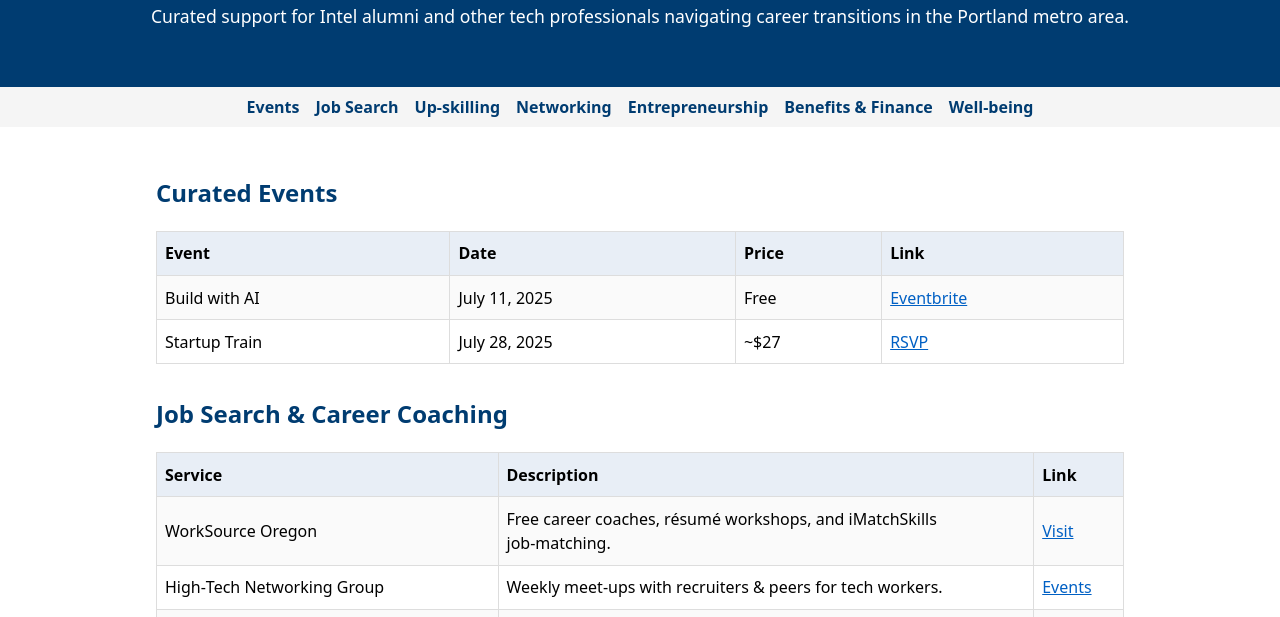
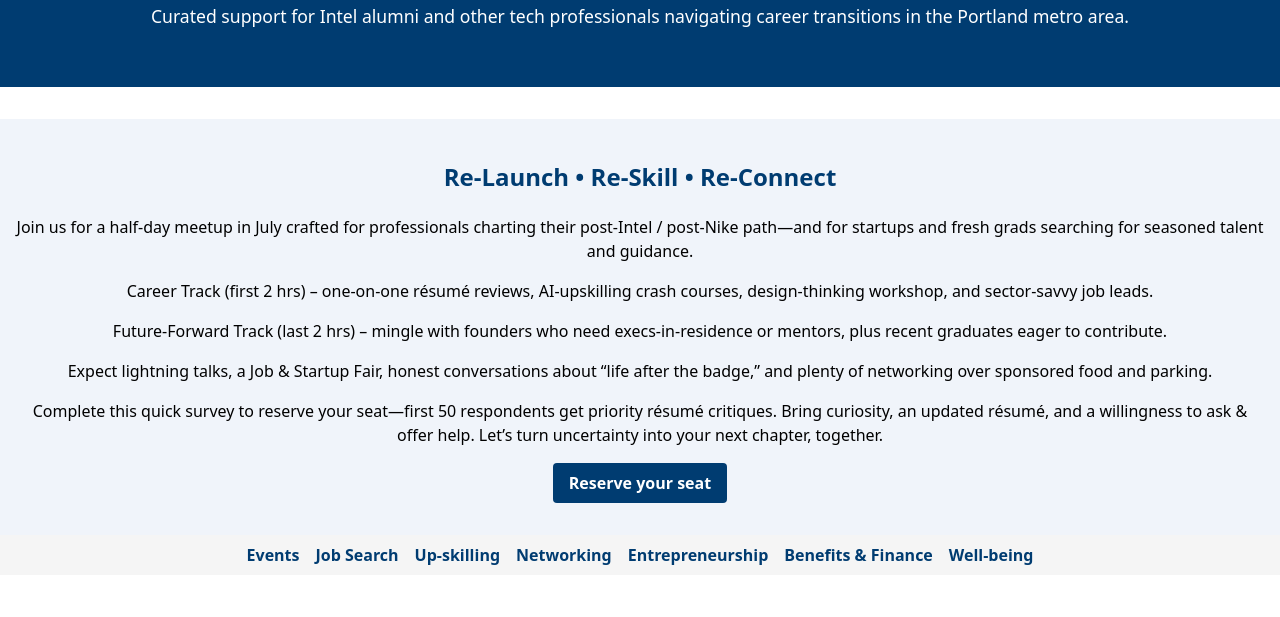
Before and after one commit to suresh-srinivas/portland-tech-resources, a plain HTML site: page index.html in a window 1280 px wide. Shown: the part 128-745 px from the top of the page. Drawn offline with Linux system fonts and the light colour scheme.

Commit message:
Update signup section with event details

```diff
--- a/index.html
+++ b/index.html
@@ -12,6 +12,16 @@
   <h1>Portland Tech Transition Resources</h1>
   <p class="tagline">Curated support for Intel alumni and other tech professionals navigating career transitions in the Portland metro area.</p>
 </header>
+
+<section class="signup">
+  <h2>Re-Launch &bull; Re-Skill &bull; Re-Connect</h2>
+  <p>Join us for a half-day meetup in July crafted for professionals charting their post-Intel / post-Nike path—and for startups and fresh grads searching for seasoned talent and guidance.</p>
+  <p>Career Track (first 2 hrs) – one-on-one résumé reviews, AI-upskilling crash courses, design-thinking workshop, and sector-savvy job leads.</p>
+  <p>Future-Forward Track (last 2 hrs) – mingle with founders who need execs-in-residence or mentors, plus recent graduates eager to contribute.</p>
+  <p>Expect lightning talks, a Job & Startup Fair, honest conversations about “life after the badge,” and plenty of networking over sponsored food and parking.</p>
+  <p>Complete this quick survey to reserve your seat—first 50 respondents get priority résumé critiques. Bring curiosity, an updated résumé, and a willingness to ask &amp; offer help. Let’s turn uncertainty into your next chapter, together.</p>
+  <p><a class="button" href="https://forms.gle/E2QuSGYoHNeMC8Ab7" target="_blank">Reserve your seat</a></p>
+</section>
 
 <nav>
   <ul class="nav">
--- a/style.css
+++ b/style.css
@@ -3,6 +3,10 @@
 body { font-family: system-ui, sans-serif; margin: 0; line-height:1.5; }
 header.hero { background: #003c71; color: #fff; padding: 2.5rem 1rem; text-align: center; }
 header .tagline { font-size: 1.1rem; margin-top: .5rem; }
+
+.signup { background:#f0f4fa; text-align:center; padding:1rem; }
+.signup .button { display:inline-block; background:#003c71; color:#fff; padding:.5rem 1rem; border-radius:4px; text-decoration:none; font-weight:600; }
+.signup .button:hover { background:#005fa3; }
 
 nav { background: #f5f5f5; padding:.5rem 1rem; position: sticky; top:0; z-index:100; }
 .nav { display:flex; flex-wrap:wrap; gap:1rem; justify-content:center; margin:0; padding:0; list-style:none; }
```
